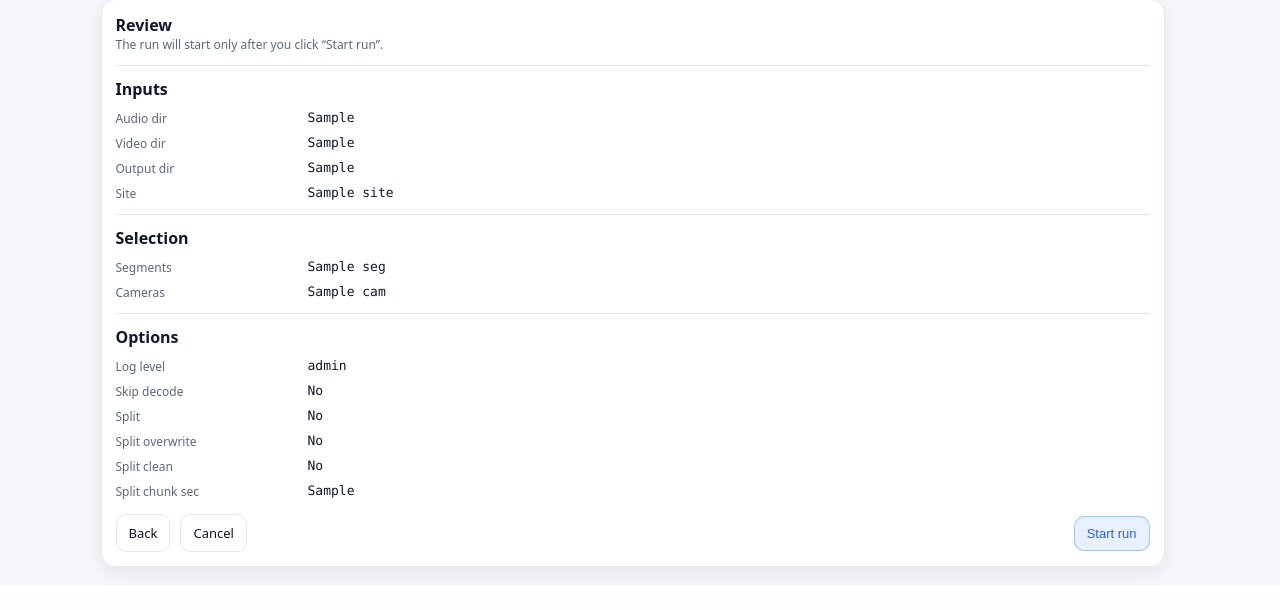
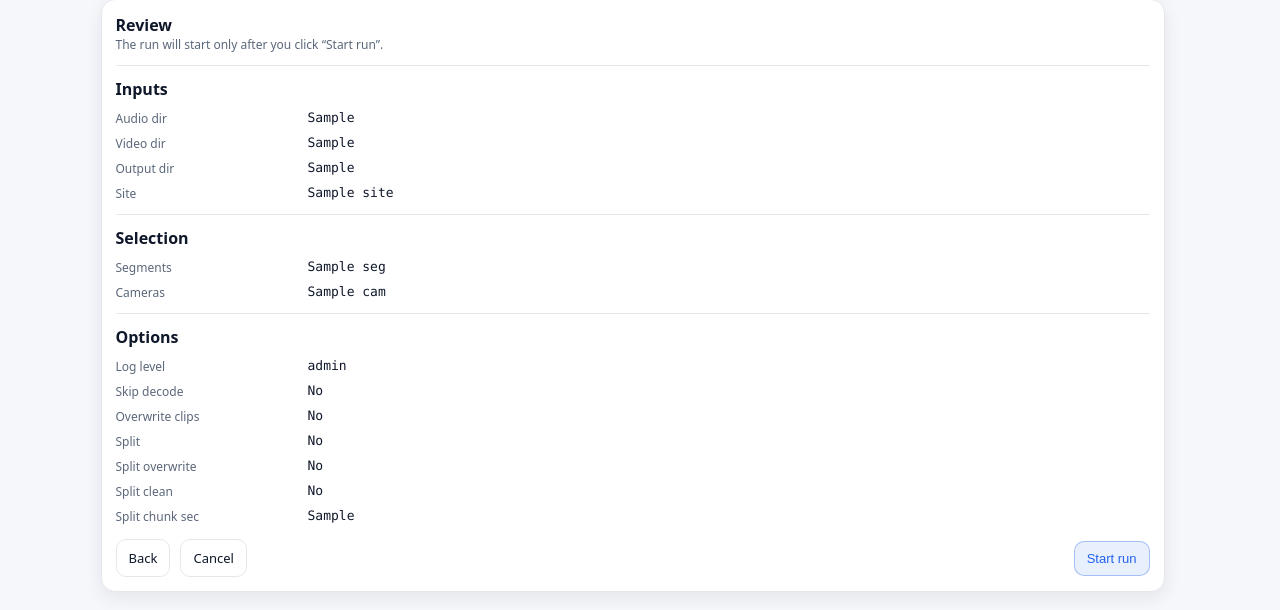
Before and after one commit to BCM-Neurosurgery/video-sync-nbu, a FastAPI app: template scripts/webui/templates/wizard_summary.html in a window 1280 px wide. Shown: the part 284-894 px from the top of the page. Before the commit the page ends 863 px from the top, so only its background shows below. Run offline with FastAPI, Linux system fonts and the light colour scheme; the template is opened without the code that fills it: most values are stand-ins (such as "Sample title", 1, 10 or a date in 2020).

Commit message:
add overwrite-clips in summary

```diff
--- a/scripts/webui/templates/wizard_summary.html
+++ b/scripts/webui/templates/wizard_summary.html
@@ -49,6 +49,7 @@
     <div class="kv">
       <div class="k">Log level</div><div class="v mono">{{ args.get('log_level','INFO') }}</div>
       <div class="k">Skip decode</div><div class="v mono">{{ 'Yes' if args.get('skip_decode') else 'No' }}</div>
+      <div class="k">Overwrite clips</div><div class="v mono">{{ 'Yes' if args.get('overwrite_clips') else 'No' }}</div>
       <div class="k">Split</div><div class="v mono">{{ 'Yes' if args.get('split') else 'No' }}</div>
       <div class="k">Split overwrite</div><div class="v mono">{{ 'Yes' if args.get('split_overwrite') else 'No' }}</div>
       <div class="k">Split clean</div><div class="v mono">{{ 'Yes' if args.get('split_clean') else 'No' }}</div>
```
